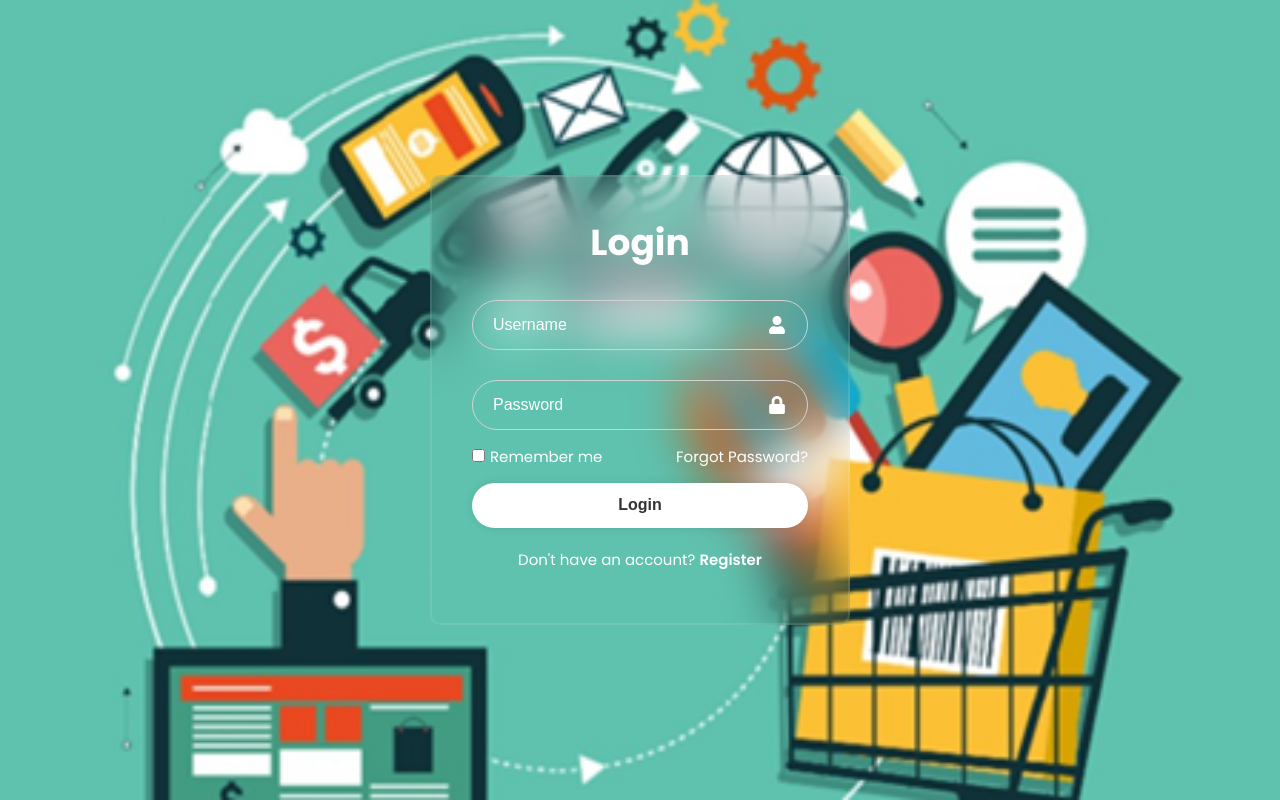
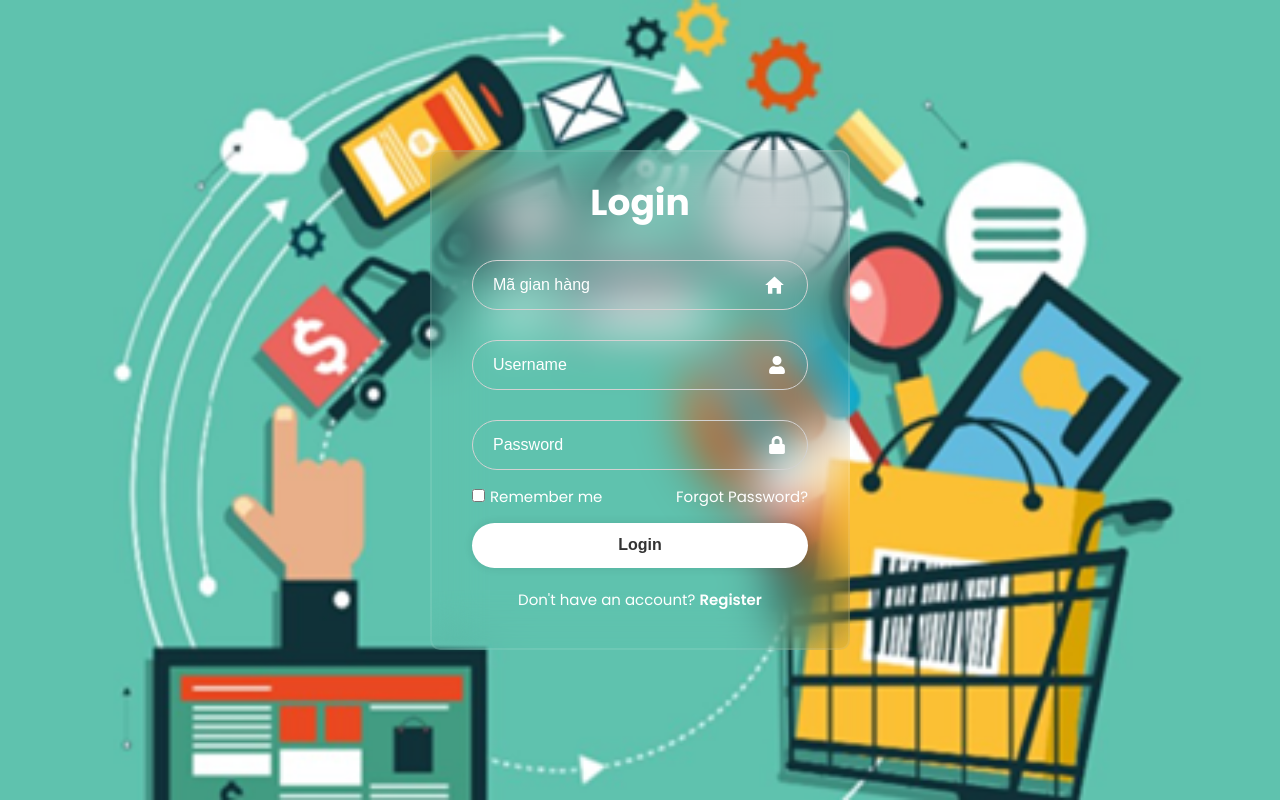
Before and after one commit to TheHuyCODE/AppThanhToan, a React (Vite) app: page / in a window 1280 px wide. Built offline with nearby package versions, Linux system fonts and the light colour scheme.

Commit message:
done-login

```diff
--- a/src/components/Register/LoginRegister.css
+++ b/src/components/Register/LoginRegister.css
@@ -1,20 +1,18 @@
-
 .wrapper {
   position: relative;
   width: 420px;
-    height: 450px;
+  height: 500px;
   background-color: transparent;
-    border: 2px solid rgba(255, 255, 255, .1);
+  border: 2px solid rgba(255, 255, 255, 0.1);
   backdrop-filter: blur(25px);
   border-radius: 10px;
   color: #fff;
   display: flex;
   align-items: center;
   overflow: hidden;
-
 }
 .wrapper.active {
-    height: 520px;
+  height: 670px;
 }
 .wrapper .form-box {
   width: 100%;
@@ -30,11 +28,11 @@
   transition: none;
 }
 .wrapper .form-box.login {
-    transition: translate .18s ease;
+  transition: translate 0.18s ease;
   translate: 0;
 }
 .wrapper.active .form-box.register {
-    transition: translate .18s ease;
+  transition: translate 0.18s ease;
   translate: 0;
 }
 form h1 {
@@ -70,15 +68,21 @@ form .input-box {
   translate: 0 -50%;
   font-size: 18px;
 }
+.input-box .icon.home {
+  font-size: 23px !important;
+}
+.input-box .icon.password {
+  cursor: pointer;
+}
 form .remember-forgot {
   display: flex;
   justify-content: space-between;
   font-size: 15px;
-    margin: -15px 0 15px
+  margin: -15px 0 15px;
 }
 .remember-forgot label input {
   accent-color: #fff;
-    margin-right: 5px ;
+  margin-right: 5px;
 }
 .remember-forgot a {
   color: #fff;
@@ -94,23 +98,28 @@ form button {
   border: none;
   outline: none;
   border-radius: 40px;
-    box-shadow: 0 0 10px rgba(0, 0, 0, .1);
+  box-shadow: 0 0 10px rgba(0, 0, 0, 0.1);
   cursor: pointer;
   font-size: 16px;
   color: #333;
   font-weight: 700;
-
+  &.active {
+    background-color: #33ffff;
+  }
+}
+button:disabled,
+button[disabled] {
+  cursor: not-allowed;
 }
 form .register-link {
   font-size: 15px;
   text-align: center;
-    margin: 20px 0 15px
+  margin: 20px 0 15px;
 }
 .register-link p a {
   color: #fff;
   text-decoration: none;
   font-weight: 600;
-
 }
 .register-link p a:hover {
   text-decoration: underline;
--- a/src/components/Register/LoginRegister.tsx
+++ b/src/components/Register/LoginRegister.tsx
@@ -1,7 +1,13 @@
 import React, { useState } from "react";
 import "./LoginRegister.css";
-import { FaUser, FaLock, FaEnvelope } from "react-icons/fa";
-
+import {
+  FaUser,
+  FaLock,
+  FaEnvelope,
+  FaPhone,
+  FaLockOpen,
+} from "react-icons/fa";
+import { IoMdHome } from "react-icons/io";
 const LoginRegister = () => {
   const [action, setAction] = useState("");
 
@@ -11,6 +17,14 @@ const LoginRegister = () => {
   const loginLink = () => {
     setAction("");
   };
+
+  const [codeStore, setCodestore] = useState("");
+  const [userName, setUsername] = useState("");
+  const [passWord, setPassword] = useState("");
+  const [showPassword, setShowPassword] = useState(false);
+  const hiddenPassword = () => {
+    console.log("hidden password");
+  };
   return (
     <div className={`wrapper${action}`}>
       {/* form login */}
@@ -18,12 +32,50 @@ const LoginRegister = () => {
         <form action="">
           <h1>Login</h1>
           <div className="input-box">
-            <input type="text" placeholder="Username" required />
+            <input
+              type="text"
+              value={codeStore}
+              placeholder="Mã gian hàng"
+              required
+              onChange={(event) => {
+                setCodestore(event.target.value);
+              }}
+            />
+            <IoMdHome className="icon home" />
+          </div>
+          <div className="input-box">
+            <input
+              type="text"
+              value={userName}
+              placeholder="Username"
+              onChange={(event) => {
+                setUsername(event.target.value);
+              }}
+              required
+            />
             <FaUser className="icon" />
           </div>
           <div className="input-box">
-            <input type="password" placeholder="Password" required />
-            <FaLock className="icon" />
+            <input
+              type={showPassword === true ? "text" : "password"}
+              value={passWord}
+              placeholder="Password"
+              onChange={(event) => {
+                setPassword(event.target.value);
+              }}
+              required
+            />
+            {showPassword ? (
+              <FaLockOpen
+                className="icon password"
+                onClick={() => setShowPassword(!showPassword)}
+              />
+            ) : (
+              <FaLock
+                className="icon password"
+                onClick={() => setShowPassword(!showPassword)}
+              />
+            )}
           </div>
           <div className="remember-forgot">
             <label htmlFor="">
@@ -32,7 +84,13 @@ const LoginRegister = () => {
             </label>
             <a href="#">Forgot Password?</a>
           </div>
-          <button type="submit">Login</button>
+          <button
+            type="submit"
+            className={codeStore && userName && passWord ? "active" : ""}
+            disabled={codeStore && userName && passWord ? false : true}
+          >
+            Login
+          </button>
           <div className="register-link">
             <p>
               Don't have an account?{" "}
@@ -53,11 +111,19 @@ const LoginRegister = () => {
             <FaUser className="icon" />
           </div>
           <div className="input-box">
+            <input type="text" placeholder="Phone number" required />
+            <FaPhone className="icon" />
+          </div>
+          <div className="input-box">
             <input type="text" placeholder="Email" required />
             <FaEnvelope className="icon" />
           </div>
           <div className="input-box">
             <input type="password" placeholder="Password" required />
+            <FaLock className="icon" />
+          </div>
+          <div className="input-box">
+            <input type="password" placeholder="Comfirm Password" required />
             <FaLock className="icon" />
           </div>
           <div className="remember-forgot">
@@ -68,7 +134,7 @@ const LoginRegister = () => {
           <button type="submit">Register</button>
           <div className="register-link">
             <p>
-              Don't have an account?{" "}
+              Return to page Login?{" "}
               <a href="#" onClick={loginLink}>
                 Login
               </a>
```
Lines whose indentation alone changed are shown as unchanged.
